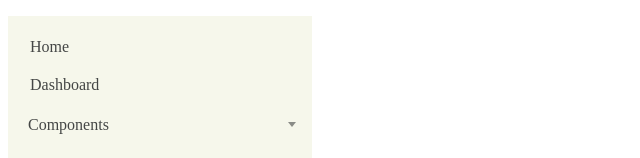
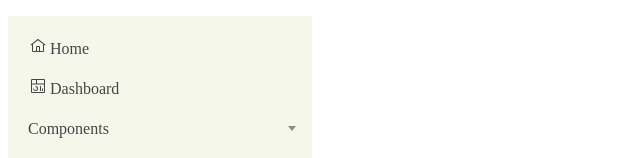
Before and after one commit to boussadjra/vue3-router-tree, a Vue app: page /buttons in a window 1280 px wide. Shown: the top 158 px of the page, without its empty margins (0-640 px from the left). Built offline with nearby package versions, Linux system fonts and the light colour scheme.

Commit message:
add custom rendering for simple items

```diff
--- a/src/App.vue
+++ b/src/App.vue
@@ -1,7 +1,11 @@
 <template>
 <div class="demo">
-    <vue-router-tree :items="routes" defaultOpen="Home" title="My Tree" activeColor="#77dd42"></vue-router-tree>
-
+    <vue-router-tree :items="routes" title="My Tree">
+        <template #item="{item}">
+            <component :is="'Carbon'+item.name"></component>
+            {{item.name}}
+        </template>
+    </vue-router-tree>
 </div>
 </template>
 
@@ -12,6 +16,9 @@ import {
 import {
     RouteRecordRaw
 } from "vue-router";
+import CarbonHome from "./components/icons/CarbonHome.vue";
+import CarbonDashboard from "./components/icons/CarbonDashboard.vue";
+import CarbonComponents from "./components/icons/CarbonComponents.vue";
 
 import VueRouterTree from "./components/VueRouterTree/index";
 export default defineComponent({
@@ -90,6 +97,9 @@ export default defineComponent({
     },
     components: {
         VueRouterTree,
+        CarbonComponents,
+        CarbonDashboard,
+        CarbonHome,
     },
 });
 </script>
--- a/src/components/VueRouterTree/index.ts
+++ b/src/components/VueRouterTree/index.ts
@@ -22,6 +22,10 @@ export default defineComponent({
 		activeColor: {
 			type: String,
 			default: "#5d1df1"
+		},
+		defaultOpen: {
+			type: String,
+			default: ''
 		}
 	},
 	components: {
@@ -35,11 +39,21 @@ export default defineComponent({
 		}
 	},
 	computed: {
-		menuItems(): Array<any> {
+		menuItems(): Array<TreeNode> {
 			let _items = this.items ? this.items : this.$router.options.routes;
 
 			return this.addId(_items)
 		}
+	},
+	mounted() {
+		let found = this.menuItems.find(item => item.name === this.defaultOpen)
+
+		if (found) {
+			this.expandItem(found)
+		}
+		console.log('--------------------')
+		console.log(this.$slots)
+		console.log('--------------------')
 	},
 	methods: {
 		addId(items: Array<TreeNode | RouteRecordRaw>): any {
@@ -61,10 +75,10 @@ export default defineComponent({
 
 				this.navigationPath = this.navigationPath.filter(el => el !== item.id)
 			} else {
-				if(this.menuItems.find(_item=>_item.id===item.id) && this.navigationPath.length>0){
-					this.navigationPath=[];
+				if (this.menuItems.find(_item => _item.id === item.id) && this.navigationPath.length > 0) {
+					this.navigationPath = [];
 					this.navigationPath.push(item.id)
-				}else{
+				} else {
 					this.navigationPath.push(item.id)
 				}
 
@@ -73,6 +87,13 @@ export default defineComponent({
 
 		},
 		renderItems(item: TreeNode, index: number): any {
+
+
+
+			let slotContent = this.$slots.item ?
+				this.$slots.item({
+					item: item
+				}) : item.name
 
 			if (item.children) {
 				return h('li', { class: ` vrt-tree vrt-tree--has-children`, style: { color: `${this.navigationPath.includes(item.id) ? this.activeColor : ''}` } },
@@ -87,7 +108,8 @@ export default defineComponent({
 						{ class: 'vrt-tree' },
 						this.renderTree(item.children)) : '')])
 			} else {
-				return h('li', { class: 'vrt-tree__item' }, item.component ? h(RouterLink, { to: item.path }, item.name) : item.name)
+				return h('li', { class: 'vrt-tree__item' }, item.component ? h(RouterLink, { to: item.path }, item.name) : h('div', {},
+					slotContent))
 			}
 		},
 	},
--- /dev/null
+++ b/src/components/icons/CarbonComponents.vue
@@ -0,0 +1,14 @@
+<template>
+<svg focusable="false" width="1em" height="1em" viewBox="0 0 32 32">
+    <path d="M8 4v4H4V4h4M2 2v8h8V2z" fill="currentColor" />
+    <path d="M18 7v4h-4V7h4m-6-2v8h8V5z" fill="currentColor" />
+    <path d="M8 16v4H4v-4h4m-6-2v8h8v-8z" fill="currentColor" />
+    <path d="M22 10v6h-6v6h-6v8h20V10zm-4 8h4v4h-4zm-2 10h-4v-4h4zm6 0h-4v-4h4zm6 0h-4v-4h4zm0-6h-4v-4h4zm-4-6v-4h4v4z" fill="currentColor" />
+</svg>
+</template>
+
+<script>
+export default {
+    name: "CarbonComponents",
+};
+</script>
--- /dev/null
+++ b/src/components/icons/CarbonDashboard.vue
@@ -0,0 +1,14 @@
+<template>
+<svg focusable="false" width="1em" height="1em" viewBox="0 0 32 32">
+    <path d="M24 21h2v5h-2z" fill="currentColor"></path>
+    <path d="M20 16h2v10h-2z" fill="currentColor"></path>
+    <path d="M11 26a5.006 5.006 0 0 1-5-5h2a3 3 0 1 0 3-3v-2a5 5 0 0 1 0 10z" fill="currentColor"></path>
+    <path d="M28 2H4a2.002 2.002 0 0 0-2 2v24a2.002 2.002 0 0 0 2 2h24a2.003 2.003 0 0 0 2-2V4a2.002 2.002 0 0 0-2-2zm0 9H14V4h14zM12 4v7H4V4zM4 28V13h24l.002 15z" fill="currentColor"></path>
+</svg>
+</template>
+
+<script>
+export default {
+    name: 'Dashboard'
+}
+</script>
--- /dev/null
+++ b/src/components/icons/CarbonHome.vue
@@ -0,0 +1,11 @@
+<template>
+<svg focusable="false" width="1em" height="1em" viewBox="0 0 32 32">
+    <path d="M16.61 2.21a1 1 0 0 0-1.24 0L1 13.42L2.24 15L4 13.62V26a2 2 0 0 0 2 2h20a2 2 0 0 0 2-2V13.63L29.76 15L31 13.43zM18 26h-4v-8h4zm2 0v-8a2 2 0 0 0-2-2h-4a2 2 0 0 0-2 2v8H6V12.06l10-7.79l10 7.8V26z" fill="currentColor"></path>
+</svg>
+</template>
+
+<script>
+export default {
+    name: 'CarbonHome'
+}
+</script>
```
